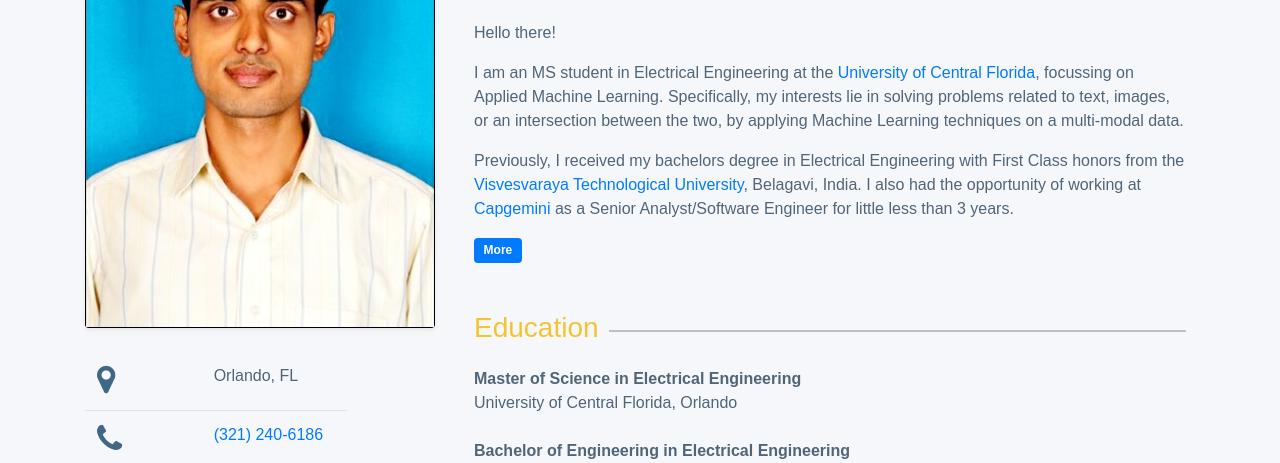
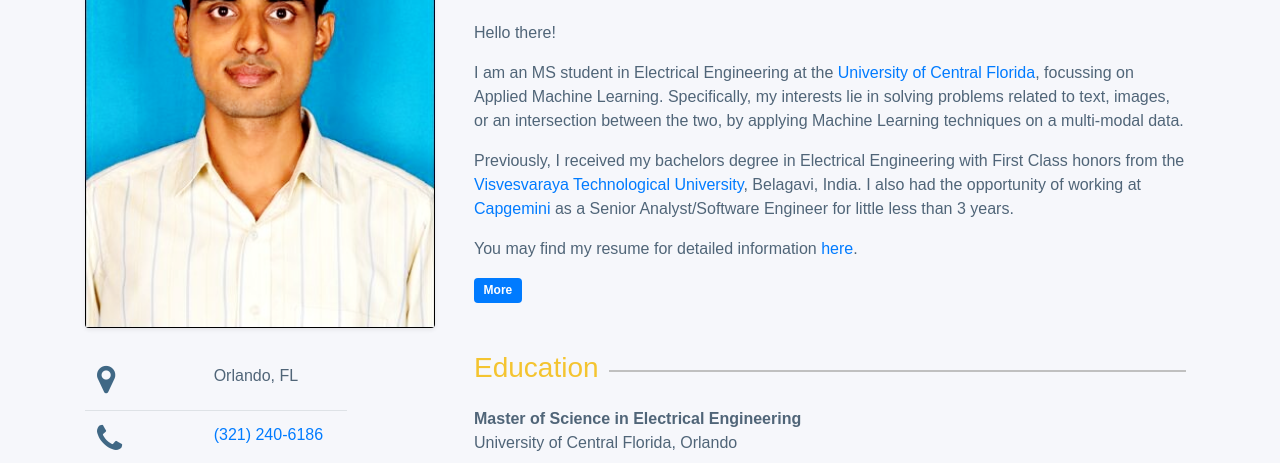
Before and after one commit to anantalp/anantalp.github.io, a plain HTML site: page index.html in a window 1280 px wide. Shown: the part 280-743 px from the top of the page. Drawn offline with nearby package versions, Linux system fonts and the light colour scheme.

Commit message:
Update index.html

```diff
--- a/index.html
+++ b/index.html
@@ -109,7 +109,7 @@
 
         <p>Previously, I received my bachelors degree in Electrical Engineering with First Class honors from the <a href="https://www.vtu.ac.in/" target="_blank">Visvesvaraya Technological University</a>, Belagavi, India. I also had the opportunity of working at <a href="https://www.capgemini.com/" target="_blank">Capgemini</a> as a Senior Analyst/Software Engineer for little less than 3 years.</p>
 
-<!-- 		<p>You may find my resume for detailed information <a href='https://drive.google.com/file/d/1gR0WwZ0KpUA_rSISb-iL4CrmXVxwHjbh/view?usp=sharing' target='_blank'>here</a>.</p> -->
+		<p>You may find my resume for detailed information <a href='https://drive.google.com/file/d/1gR0WwZ0KpUA_rSISb-iL4CrmXVxwHjbh/view?usp=sharing' target='_blank'>here</a>.</p>
 
 		<!-- ------------------------------------------------------------------------>
         <!-- Delete this section below if you don't want a read more section -------->
```
